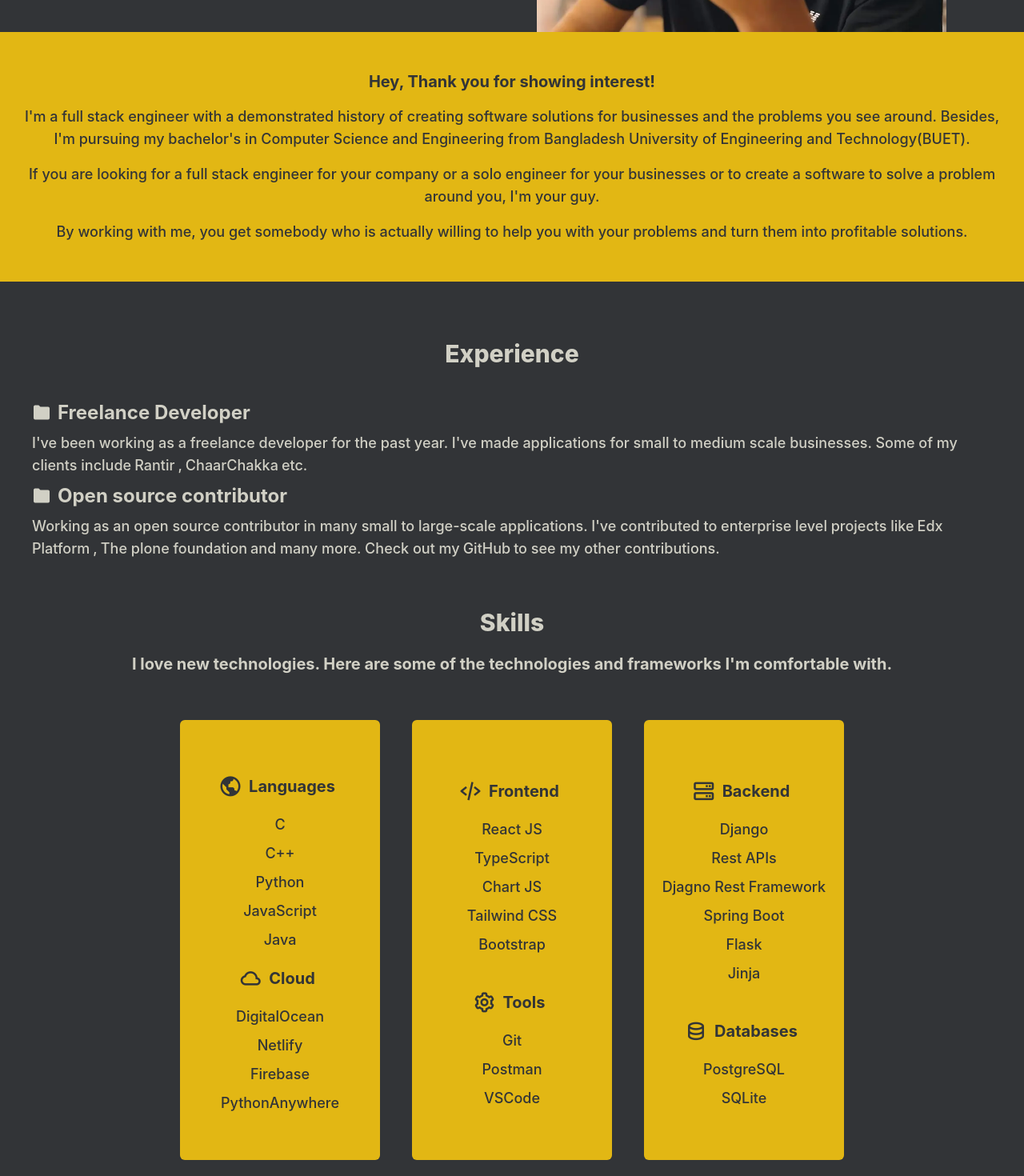
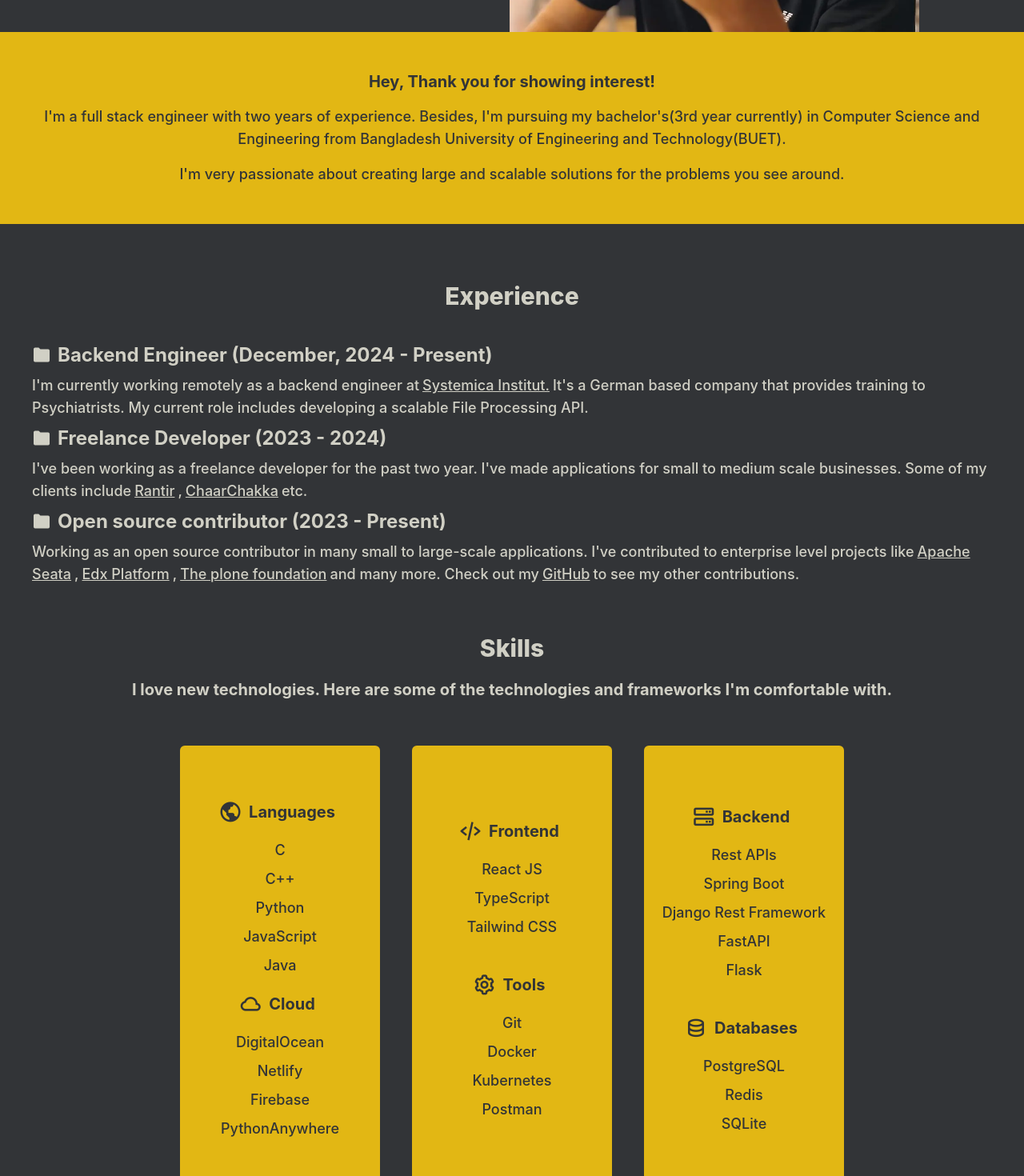
Before and after one commit to mehedikhan72/mehedikhan72.github.io, a React (Create React App) app: page / in a window 1280 px wide. Shown: the part 640-2110 px from the top of the page at 80% size. Built offline with nearby package versions, Linux system fonts and the light colour scheme.

Commit message:
adding exp n stuff

```diff
--- a/src/components/About.js
+++ b/src/components/About.js
@@ -5,17 +5,12 @@ function About(props) {
         <div ref={props.aboutRef} className='bg-[#E2B714] text-[#323437] px-5 py-10'>
             <p className='text-3 text-center p-2'>Hey, Thank you for showing interest!</p>
 
-            <p className='text-2 text-center p-2'>I'm a full stack engineer with a demonstrated history of creating software solutions for
-                businesses and the problems you see around. Besides, I'm pursuing my bachelor's in Computer Science and Engineering from
+            <p className='text-2 text-center p-2'>I'm a full stack engineer with two years of experience.
+                Besides, I'm pursuing my bachelor's(3rd year currently) in Computer Science and Engineering from
                 Bangladesh University of Engineering and Technology(BUET).
             </p>
             <p className='text-2 text-center p-2'>
-                If you are looking for a full stack engineer for your company or a solo engineer for your businesses or to create
-                a software to solve a problem around you, I'm your guy.
-            </p>
-            <p className='text-2 text-center p-2'>
-                By working with me, you get somebody who is actually willing to help you with your problems and turn them into
-                profitable solutions.
+                I'm very passionate about creating large and scalable solutions for the problems you see around.
             </p>
         </div >
     )
--- a/src/components/Experience.js
+++ b/src/components/Experience.js
@@ -6,14 +6,32 @@ function Experience(props) {
       <p className="text-5 text-center my-8">Experience</p>
       <div className="flex justify-start items-center text-4">
         <i class="bx bxs-folder"></i>
-        <p className="text-4 p-2">Freelance Developer</p>
+        <p className="text-4 p-2">Backend Engineer (December, 2024 - Present)</p>
       </div>
       <p className="text-2">
-        I've been working as a freelance developer for the past year. I've made
+        I'm currently working remotely as a backend engineer at
+        <a
+          className="hover:text-indigo-500 underline hover:underline px-1"
+          target="_blank"
+          rel="noopener noreferrer"
+          href="https://systemica-institut.de/"
+        >
+          Systemica Institut.
+        </a>
+        It's a German based company that provides training to Psychiatrists. My current role includes developing a scalable File Processing API.
+      </p>
+
+
+      <div className="flex justify-start items-center text-4">
+        <i class="bx bxs-folder"></i>
+        <p className="text-4 p-2">Freelance Developer (2023 - 2024)</p>
+      </div>
+      <p className="text-2">
+        I've been working as a freelance developer for the past two year. I've made
         applications for small to medium scale businesses. Some of my clients
         include
         <a
-          className="hover:text-indigo-500 hover:underline px-1"
+          className="hover:text-indigo-500 hover:underline underline px-1"
           target="_blank"
           rel="noopener noreferrer"
           href="https://www.rantir.com/"
@@ -22,7 +40,7 @@ function Experience(props) {
         </a>
         ,
         <a
-          className="hover:text-indigo-500 hover:underline px-1"
+          className="hover:text-indigo-500 hover:underline px-1 underline"
           target="_blank"
           rel="noopener noreferrer"
           href="https:www.chaarchakka.com"
@@ -33,7 +51,7 @@ function Experience(props) {
       </p>
       <div className="flex justify-start items-center text-4">
         <i class="bx bxs-folder"></i>
-        <p className="text-4 p-2">Open source contributor</p>
+        <p className="text-4 p-2">Open source contributor (2023 - Present)</p>
       </div>
 
       <p className="text-2">
@@ -41,7 +59,15 @@ function Experience(props) {
         large-scale applications. I've contributed to enterprise level projects
         like
         <a
-          className="hover:text-indigo-500 hover:underline px-1"
+          className="hover:text-indigo-500 hover:underline px-1 underline"
+          target="_blank"
+          rel="noopener noreferrer"
+          href="https://github.com/apache/incubator-seata"
+        >
+          Apache Seata
+        </a>,
+        <a
+          className="hover:text-indigo-500 hover:underline px-1 underline"
           target="_blank"
           rel="noopener noreferrer"
           href="https://github.com/openedx/edx-platform"
@@ -50,7 +76,7 @@ function Experience(props) {
         </a>
         ,
         <a
-          className="hover:text-indigo-500 hover:underline px-1"
+          className="hover:text-indigo-500 hover:underline px-1 underline"
           target="_blank"
           rel="noopener noreferrer"
           href="https://github.com/plone"
@@ -59,7 +85,7 @@ function Experience(props) {
         </a>
         and many more. Check out my
         <a
-          className="hover:text-indigo-500 hover:underline px-1"
+          className="hover:text-indigo-500 hover:underline px-1 underline"
           target="_blank"
           rel="noopener noreferrer"
           href="https://github.com/mehedikhan72"
--- a/src/components/Footer.js
+++ b/src/components/Footer.js
@@ -17,7 +17,7 @@ export default function Footer() {
                 <a target='_blank' rel='noopener noreferrer' href='https://www.instagram.com/mehedikhan_/'><i className='p-2 text-4xl cursor-pointer bx bxl-instagram-alt' ></i></a >
             </div>
 
-            <p className='text-1 text-center'>© 2023 Mehedi Khan. All rights reserved.</p>
+            <p className='text-1 text-center'>© 2025 Mehedi Khan. All rights reserved.</p>
         </div>
     )
 }
--- a/src/components/Hero.js
+++ b/src/components/Hero.js
@@ -9,8 +9,9 @@ export default function Hero() {
                     <p className='text-[#E2B714]'>Mehedi</p>
                     <p>Khan</p>
                 </div>
-                <p className='text-3 text-center py-5'>Full stack engineer. AI & ML enthusiast.</p>
-                <a download="mehedikhan-resume" href="static/mehedikhan-resume-april-2024.pdf" className='my-btns-1'>Download Resume</a>
+                <p className='text-3 text-center pt-2 pb-1'>Full stack engineer.</p>
+                <p className='text-1 text-center pt-1 pb-2'>Heavily into System Architecture, AI & ML</p>
+                <a download="mehedikhan-resume" href="static/mehedikhan-resume-march-2025.pdf" className='my-btns-1'>Download Resume</a>
             </div>
             <div className='mx-5 md:mx-10 mt-5 xl:ml-24'>
                 <img className='rounded-t-3xl w-76 h-76 md:w-[32rem] md:h-[32rem] object-cover w-' src={image} alt='Mehedi Khan' />
--- a/src/components/Projects.js
+++ b/src/components/Projects.js
@@ -8,7 +8,7 @@ import ChaarChakka from './projects/ChaarChakka';
 function Projects(props) {
     return (
         <div ref={props.projectsRef} className='m-5'>
-            <p className='text-5 p-5 text-center'>Projects</p>
+            <p className='text-5 p-5 text-center'>Past Projects</p>
             <p className='text-4 p-5'>Full Stack Web Applications</p>
             <ChaarChakka />
             <TreasureKoii />
--- a/src/components/Skills.js
+++ b/src/components/Skills.js
@@ -38,35 +38,34 @@ function Skills(props) {
           </div>
           <p className="text-2 py-1">React JS</p>
           <p className="text-2 py-1">TypeScript</p>
-          <p className="text-2 py-1">Chart JS</p>
           <p className="text-2 py-1">Tailwind CSS</p>
-          <p className="text-2 py-1">Bootstrap</p>
           <br />
           <div className="flex justify-center items-center">
             <i class="text-3xl bx bx-cog"></i>
             <p className="text-3 py-4 px-2">Tools</p>
           </div>
           <p className="text-2 py-1">Git</p>
+          <p className="text-2 py-1">Docker</p>
+          <p className="text-2 py-1">Kubernetes</p>
           <p className="text-2 py-1">Postman</p>
-          <p className="text-2 py-1">VSCode</p>
         </div>
         <div className="m-5 p-5 bg-[#E2B714] text-[#323437] rounded-md text-center w-[250px] h-[550px] flex flex-col justify-center items-center">
           <div className="flex justify-center items-center">
             <i class="text-3xl bx bx-server"></i>
             <p className="text-3 py-4 px-2">Backend</p>
           </div>
-          <p className="text-2 py-1">Django</p>
           <p className="text-2 py-1">Rest APIs</p>
-          <p className="text-2 py-1">Djagno Rest Framework</p>
           <p className="text-2 py-1">Spring Boot</p>
+          <p className="text-2 py-1">Django Rest Framework</p>
+          <p className="text-2 py-1">FastAPI</p>
           <p className="text-2 py-1">Flask</p>
-          <p className="text-2 py-1">Jinja</p>
           <br />
           <div className="flex justify-center items-center">
             <i class="text-3xl bx bx-data"></i>
             <p className="text-3 py-4 px-2">Databases</p>
           </div>
           <p className="text-2 py-1">PostgreSQL</p>
+          <p className="text-2 py-1">Redis</p>
           <p className="text-2 py-1">SQLite</p>
         </div>
       </div>
```
Also changed, not shown: 15 other files (tests, documents, lock files or other folders).
